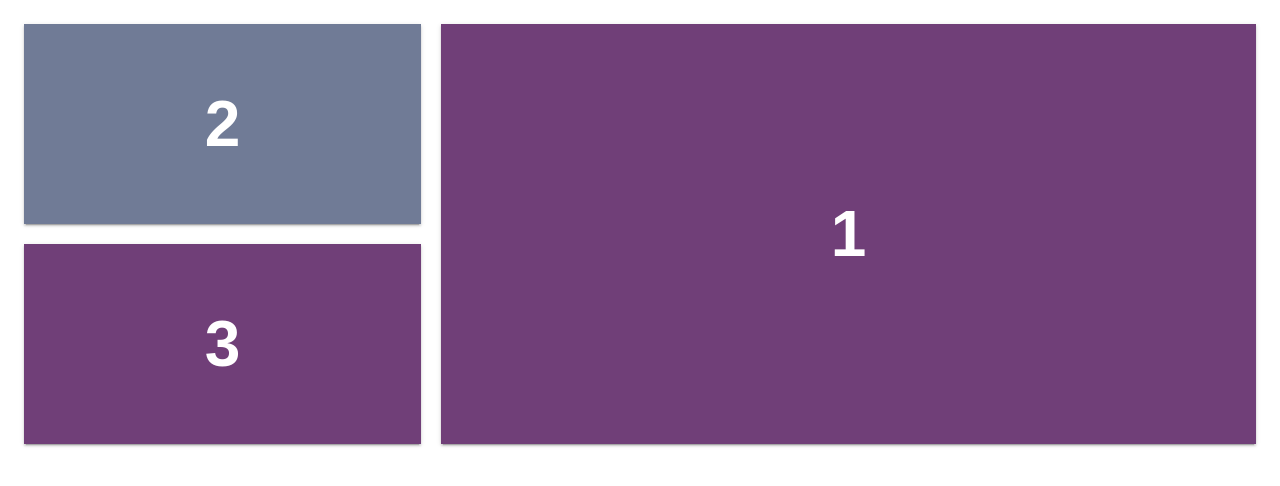
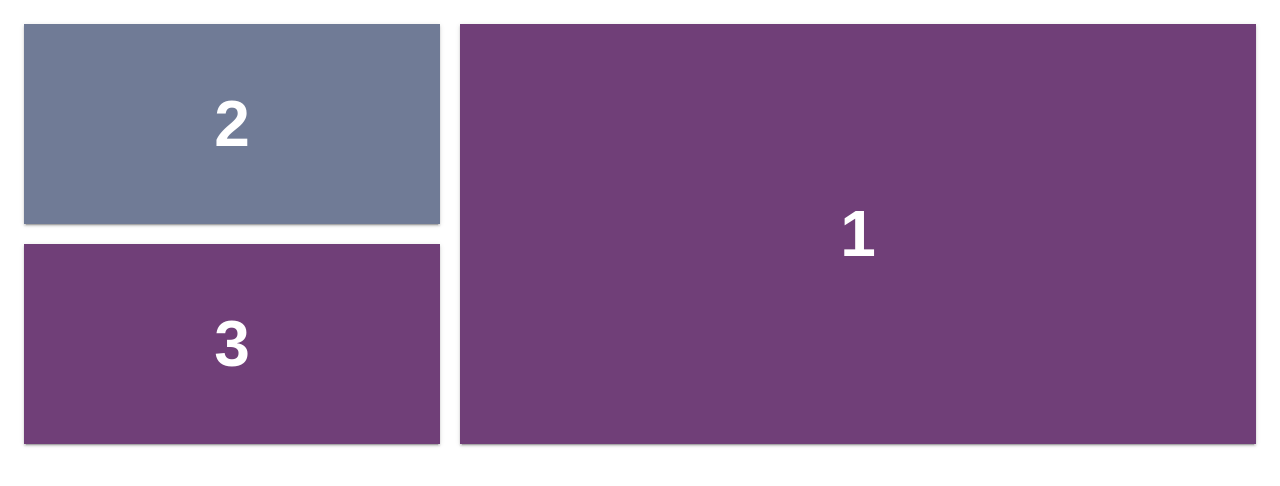
Before and after one commit to nurseincode/cssGrid, a plain HTML site: page grid-placement.html in a window 1280 px wide. Drawn offline with Linux system fonts and the light colour scheme.

Commit message:
Finished grid placement

```diff
--- a/css/grid-layout.css
+++ b/css/grid-layout.css
@@ -12,9 +12,9 @@ img {
 .cards {
     display: grid;
     grid-template-columns: repeat(auto-fill, minmax(200px, 1fr));
-    grid-gap: 1rem;
+    grid-gap: 1rem; /* 10px, 2vw, */
     /* grid-auto-rows: 25vh; */
-    /* grid-template-rows: 300px 300px 300px ; */
+    /* grid-template-rows: 300px 300px 300px; */
     margin: 0 auto;
     /* max-width: 800px; */
 }
--- a/css/grid-placement.css
+++ b/css/grid-placement.css
@@ -6,8 +6,11 @@ body {
 .cards {
   display: grid;
   grid-gap: 20px;
-  grid-template-columns: repeat(3, 1fr);
+  /* grid-template-columns: [sidebar-start] 1fr [main-start] 1fr 1fr [main-end]; */
+  grid-template-columns: repeat(3fr, 1fr);
   grid-auto-rows: 200px;
+  grid-template-areas: "sidebar-top main main"
+                       "sidebar-bottom main main";
 }
 
 .card {
@@ -27,10 +30,13 @@ body {
 
 .card:nth-of-type(1) {
     /* grid-column-start: 2;
-    grid-column-end: 4; */
-    /* grid-column: 2 / 4; */
+    grid-column-end: 4;  */
+    /* grid-column: 2 / 4;  */
     /* grid-row-start: 1;
-    grid-row-end: 3; */
-    /* grid-row: 1 / 3; */
-    grid-area: 1 / 2 / 3 / 4;
+    grid-row-end: 3;  */
+    /* grid-row: 1 / 3;  */
+    /* grid-area: 1 / 2 / 3 / 4 */
+    /* grid-area: 1 / main-start / 3 / main-end; semantic */
+    grid-area: main;
+
 }
```
